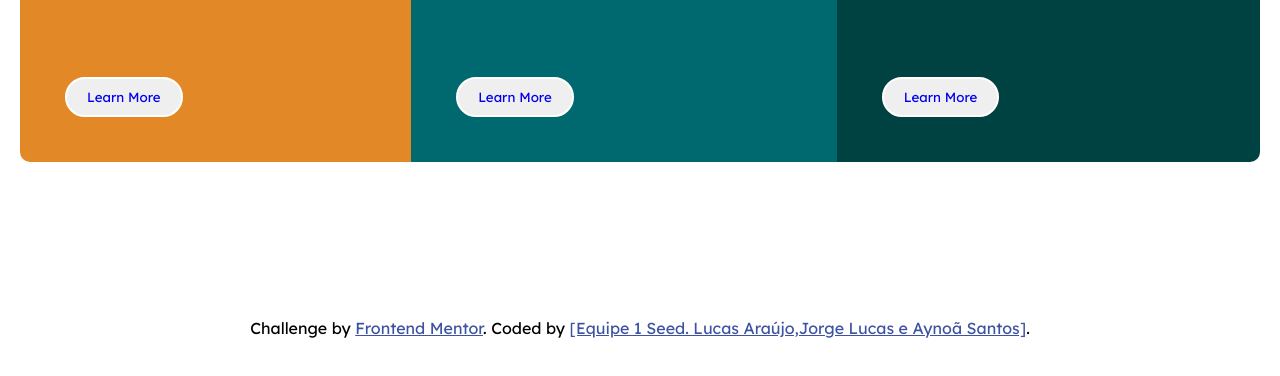
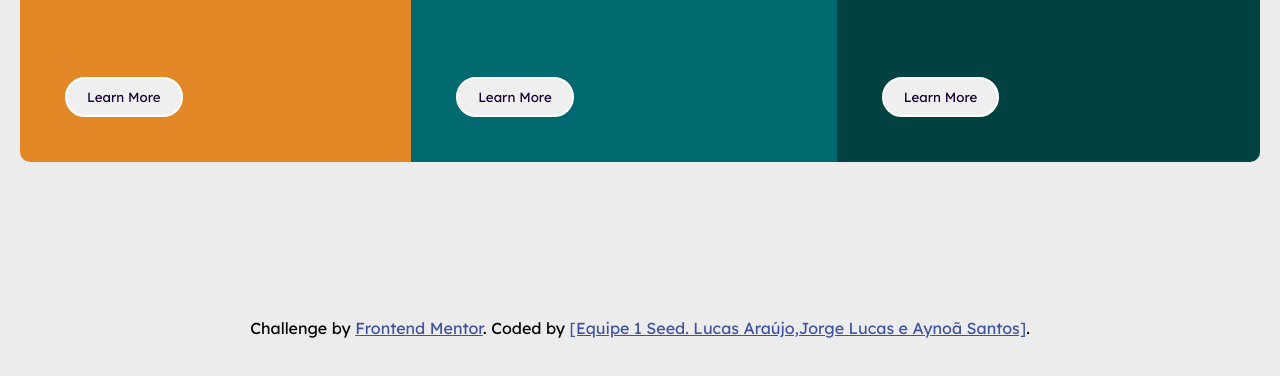
Before and after one commit to LucasAraujoBR/Projeto_Seed_Imersao, a plain HTML site: page index.html in a window 1280 px wide. Shown: the part 402-778 px from the top of the page. Drawn offline with Linux system fonts and the light colour scheme.

Commit message:
update: estelizações finais
Plano de fundo e cor da fonte dos botões mudado

```diff
--- a/index.html
+++ b/index.html
@@ -25,7 +25,7 @@
       <h3>Sedans</h3>
       <p>a sedan for its affordability and excellent fuel economy. Ideal for cruising in the city
         or on your next road trip.</p>
-      <button class="btn"><a href="https://www.noticiasautomotivas.com.br/carro-sedan-todas-as-opcoes-do-mercado/">Learn
+      <button class="btn"><a href="https://www.noticiasautomotivas.com.br/carro-sedan-todas-as-opcoes-do-mercado/" target="_blank">Learn
           More</a></button>
     </div>
 
@@ -35,7 +35,7 @@
       <p>Take an SUV for its spacious interior, power, and versatility. Perfect for your next family vacation
         and off-road adventures.</p>
       <button class="btn"><a
-          href="https://www.jaguarbrasil.com.br/news/suv-o-que-e-como-surgiu-e-as-principais-caracteristicas-da-categoria.html">Learn
+          href="https://www.jaguarbrasil.com.br/news/suv-o-que-e-como-surgiu-e-as-principais-caracteristicas-da-categoria.html" target="_blank">Learn
           More</a></button>
     </div>
 
@@ -44,12 +44,12 @@
       <h3>Luxury</h3>
       <p>Cruise in the best car brands without the bloated prices. Enjoy the enhanced comfort of a luxury
         rental and arrive in style.</p>
-      <button class="btn"><a href="https://blog.paitomotors.com.br/2020/12/03/carros-de-luxo/">Learn More</a></button>
+      <button class="btn"><a href="https://blog.paitomotors.com.br/2020/12/03/carros-de-luxo/" target="_blank">Learn More</a></button>
     </div>
   </div>
   <div class="attribution">
     Challenge by <a href="https://www.frontendmentor.io?ref=challenge" target="_blank">Frontend Mentor</a>.
-    Coded by <a href="https://github.com/LucasAraujoBR/Projeto_Seed_Imersao">[Equipe 1 Seed. Lucas Araújo,Jorge Lucas
+    Coded by <a href="https://github.com/LucasAraujoBR/Projeto_Seed_Imersao" target="_blank">[Equipe 1 Seed. Lucas Araújo,Jorge Lucas
       e Aynoã Santos]</a>.
   </div>
 </body>
--- a/style.css
+++ b/style.css
@@ -8,6 +8,10 @@
     margin: 0;
     padding: 0;
     box-sizing: border-box;
+}
+
+body{
+    background-color: #ececec;
 }
 
 body,button {
@@ -38,6 +42,10 @@ p {
     border: 2px solid #a9a9a9;
     background-color: #a9a9a9;
     color: #fff;
+}
+
+.btn a{
+    color: #140033;
 }
 
 .bright-orange{
```
